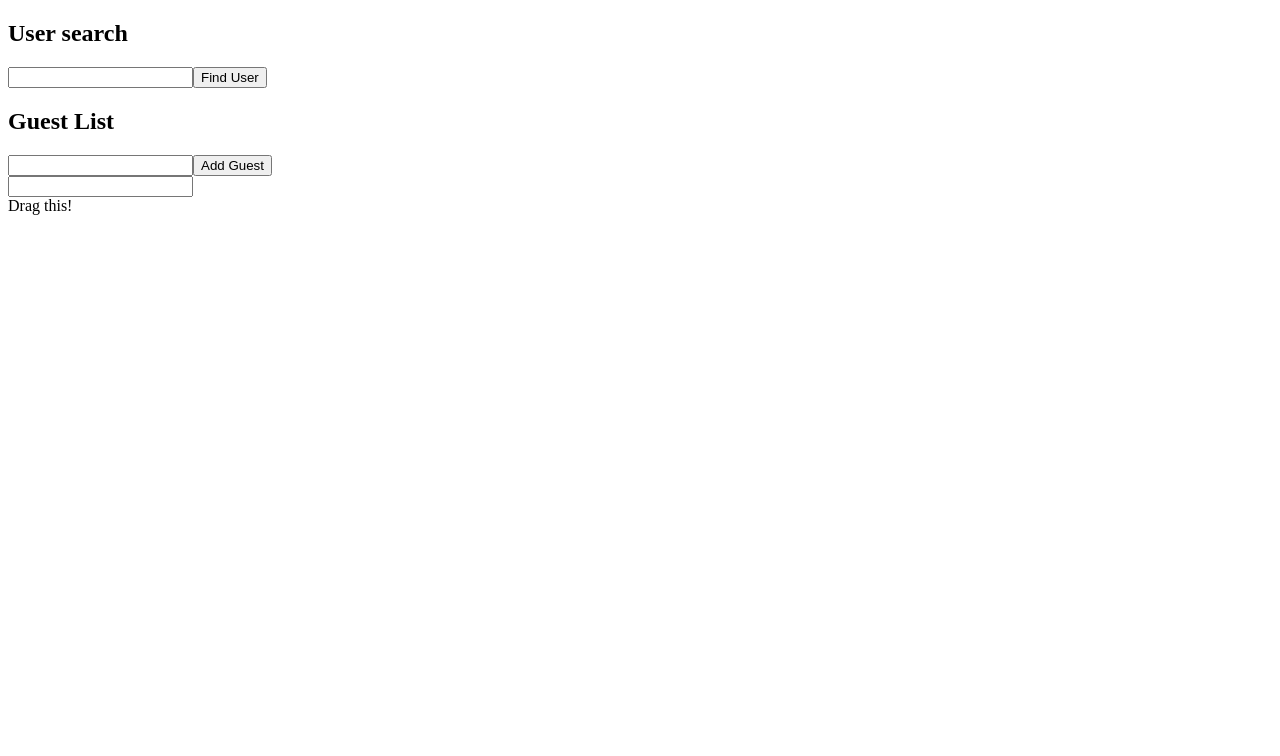
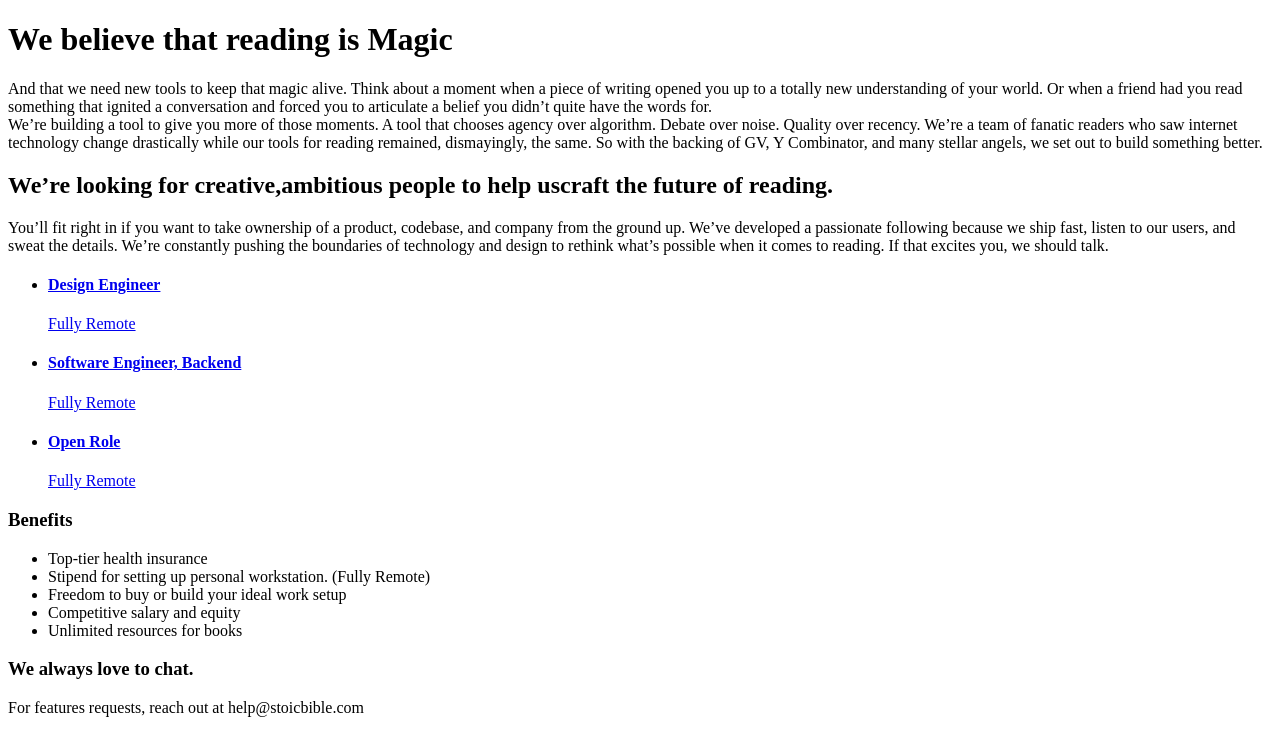
Before and after one commit to Benkalio/rts, a React (Create React App) app: page / in a window 1280 px wide. Shown: the top 756 px of the page. Built offline with nearby package versions, Linux system fonts and the light colour scheme.

Commit message:
trying out career page

```diff
--- a/package.json
+++ b/package.json
@@ -3,6 +3,10 @@
   "version": "0.1.0",
   "private": true,
   "dependencies": {
+    "@fortawesome/fontawesome-svg-core": "^6.1.1",
+    "@fortawesome/free-regular-svg-icons": "^6.1.1",
+    "@fortawesome/free-solid-svg-icons": "^6.1.1",
+    "@fortawesome/react-fontawesome": "^0.1.18",
     "@testing-library/jest-dom": "^5.16.4",
     "@testing-library/react": "^13.1.1",
     "@testing-library/user-event": "^13.5.0",
--- /dev/null
+++ b/src/careers/CareerPage.tsx
@@ -0,0 +1,95 @@
+import { library } from '@fortawesome/fontawesome-svg-core'
+import { fas } from '@fortawesome/free-solid-svg-icons'
+
+const CareerPage = () => {
+  library.add(fas);
+
+  return (
+    <div>
+      <div>
+        <h1>
+          We believe
+          that reading
+          is Magic
+        </h1>
+        <p>
+        And that we need new tools to keep that magic alive.
+        Think about a moment when a piece of writing opened
+        you up to a totally new understanding of your world.
+        Or when a friend had you read something that ignited a conversation
+        and forced you to articulate a belief you didn’t quite have the words for.
+        <br />
+
+        We’re building a tool to give you more of those moments.
+        A tool that chooses agency over algorithm.
+        Debate over noise. Quality over recency.
+        We’re a team of fanatic readers who saw internet technology
+        change drastically while our tools for reading remained,
+        dismayingly, the same. So with the backing of GV, Y Combinator,
+        and many stellar angels, we set out to build something better.
+        </p>
+        <h2>
+        <span>We’re looking for creative,</span>
+        <span>ambitious people to help us</span>
+        <span>craft the future of reading.</span>
+        </h2>
+        <p>
+          You’ll fit right in if you want to take ownership of a product,
+          codebase, and company from the ground up.
+          We’ve developed a passionate following because we ship fast,
+          listen to our users, and sweat the details.
+          We’re constantly pushing the boundaries of technology
+          and design to rethink what’s possible when it comes to reading.
+          If that excites you, we should talk.
+        </p>
+      </div>
+      <div>
+        <ul>
+          <li>
+            <a href="/">
+              <div>
+                <h4>Design Engineer</h4>
+                <p>Fully Remote</p>
+              </div>
+              <div>
+                {/* <FontAwesomeIcon icon="square-chevron-right" /> */}
+              </div>
+            </a>
+          </li>
+          <li>
+            <a href="/">
+              <div>
+                <h4>Software Engineer, Backend</h4>
+                <p>Fully Remote</p>
+              </div>
+            </a>
+          </li>
+          <li>
+            <a href="/">
+              <div>
+                <h4>Open Role</h4>
+                <p>Fully Remote</p>
+              </div>
+            </a>
+          </li>
+        </ul>
+      </div>
+      <div id="benefits">
+        <h3>Benefits</h3>
+        <ul>
+          <li>Top-tier health insurance</li>
+          <li>Stipend for setting up personal workstation. (Fully Remote)</li>
+          <li>Freedom to buy or build your ideal work setup</li>
+          <li>Competitive salary and equity</li>
+          <li>Unlimited resources for books</li>
+        </ul>
+      </div>
+      <div>
+        <h3>We always love to chat.</h3>
+        <p>For features requests, reach out at help@stoicbible.com</p>
+      </div>
+    </div>
+  );
+}
+
+export default CareerPage;
--- a/src/index.tsx
+++ b/src/index.tsx
@@ -1,14 +1,16 @@
 import ReactDOM from "react-dom";
-import EventComponent from "./state/Events/EventComponent";
-import GuestList from "./state/GuestList";
-import UserSearch from "./state/UserSearch";
+import CareerPage from "./careers/CareerPage";
+// import EventComponent from "./state/Events/EventComponent";
+// import GuestList from "./state/GuestList";
+// import UserSearch from "./state/UserSearch";
 
 const App = () => {
   return (
     <div>
-      <UserSearch />
+      {/* <UserSearch />
       <GuestList />
-      <EventComponent />
+      <EventComponent /> */}
+      <CareerPage />
     </div>
   );
 };
```
Also changed, not shown: 1 other file (tests, documents, lock files or other folders).
